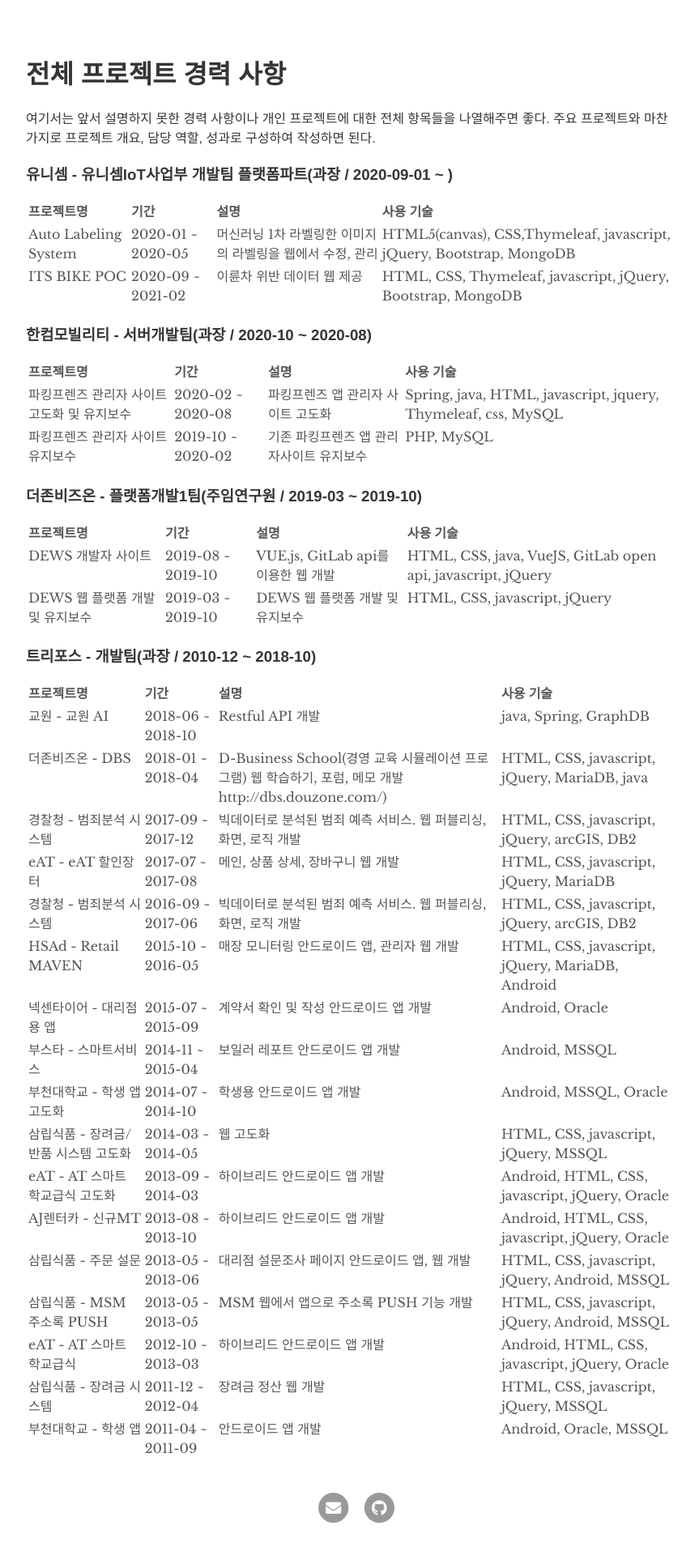
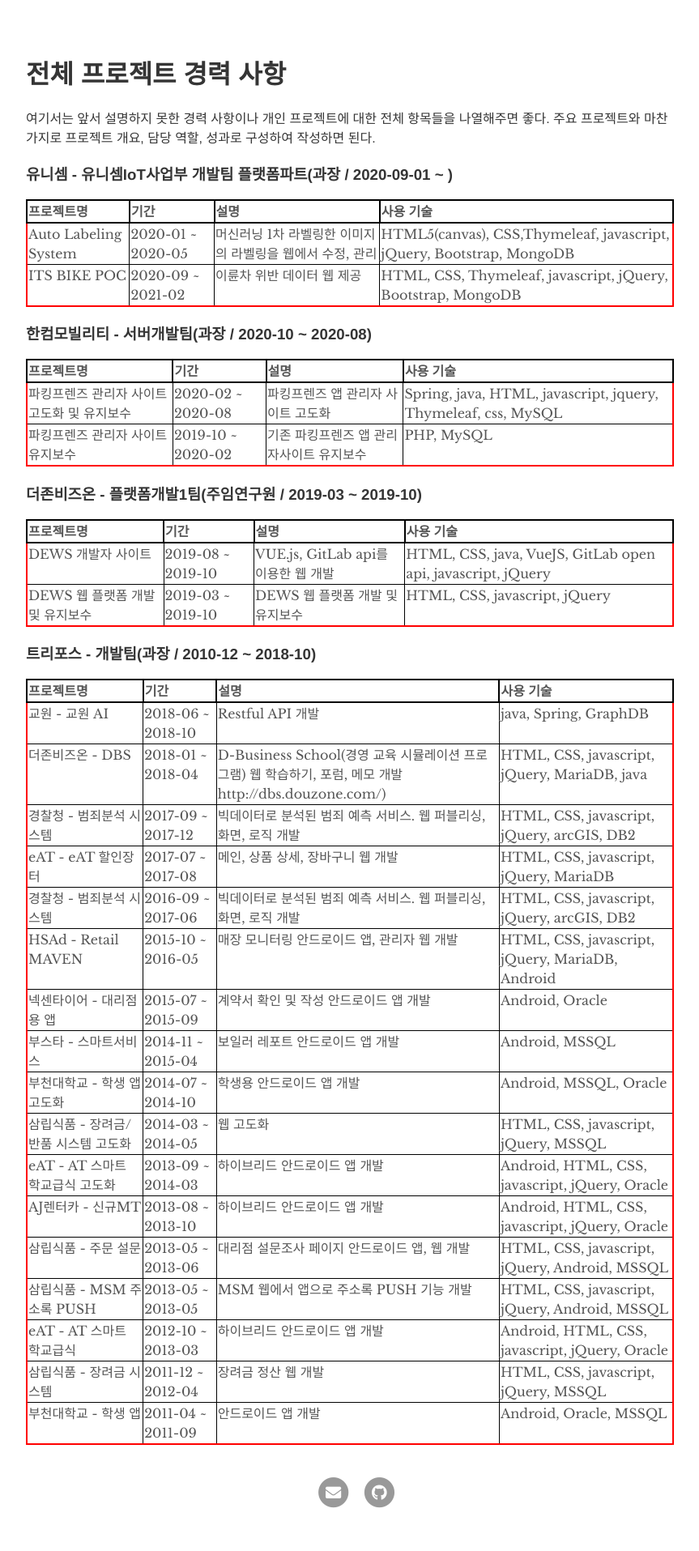
Before and after one commit to minilgl/minilgl.github.io, a Jekyll site: the page built from index.md, in a window 1280 px wide. Shown: the part 841-2756 px from the top of the page at 81% size, without its empty margins (208-1071 px from the left). Built offline with Jekyll 4.4.1, drawn with Linux system fonts in a browser that asks for light colours; our own code applies the rules of GitHub Pages for plain Markdown files.

Commit message:
Update head.html

```diff
--- a/_includes/head.html
+++ b/_includes/head.html
@@ -13,6 +13,22 @@
 
   <!-- Favicon -->
   <link rel="icon" type="image/png" sizes="16x16" href="{{ "/assets/favicon.ico" | relative_url }}">
+
+  <style>
+    table{
+      border-collapse: collapse;
+      border-spacing: 0;
+      border:2px solid #ff0000;
+    }
+
+    th{
+      border:2px solid #000000;
+    }
+
+    td{
+      border:1px solid #000000;
+    }
+  </style>
 
   <!-- Google Analytics -->
   {% if site.google_analytics %}
```
